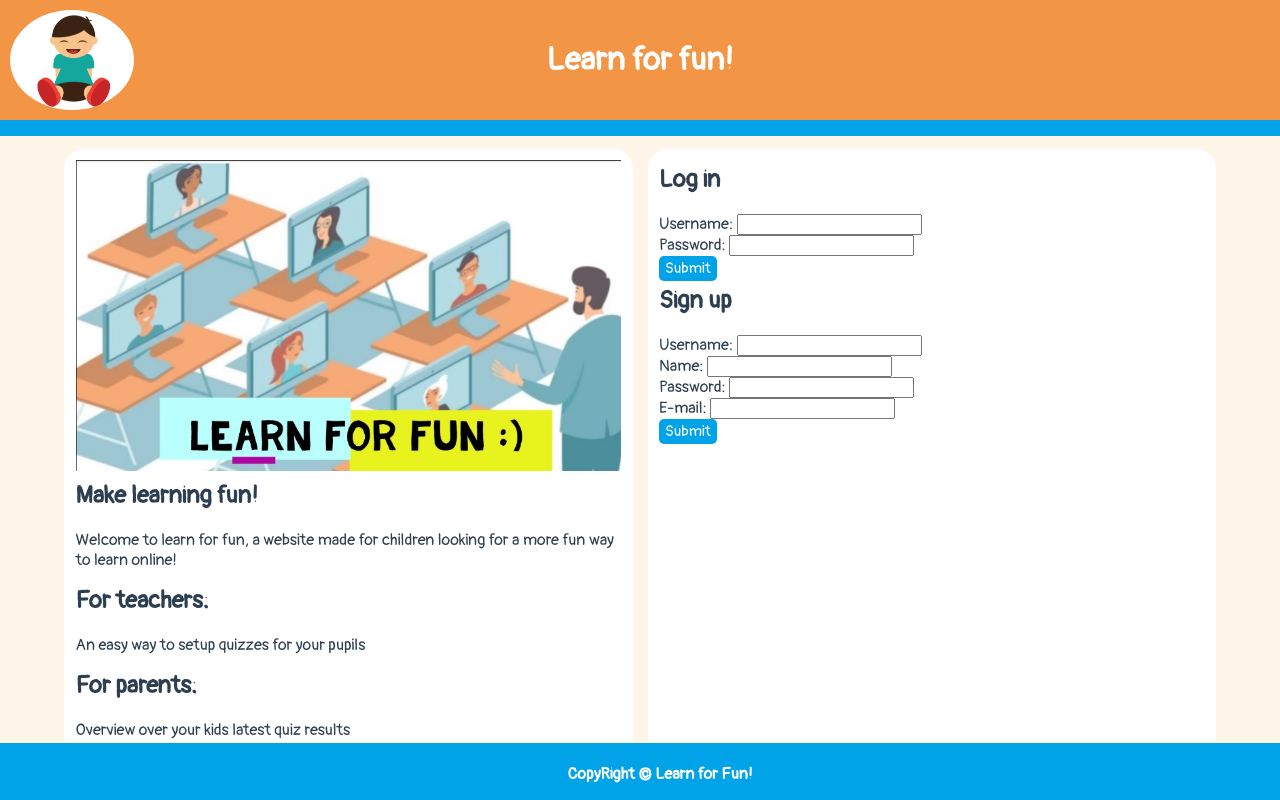
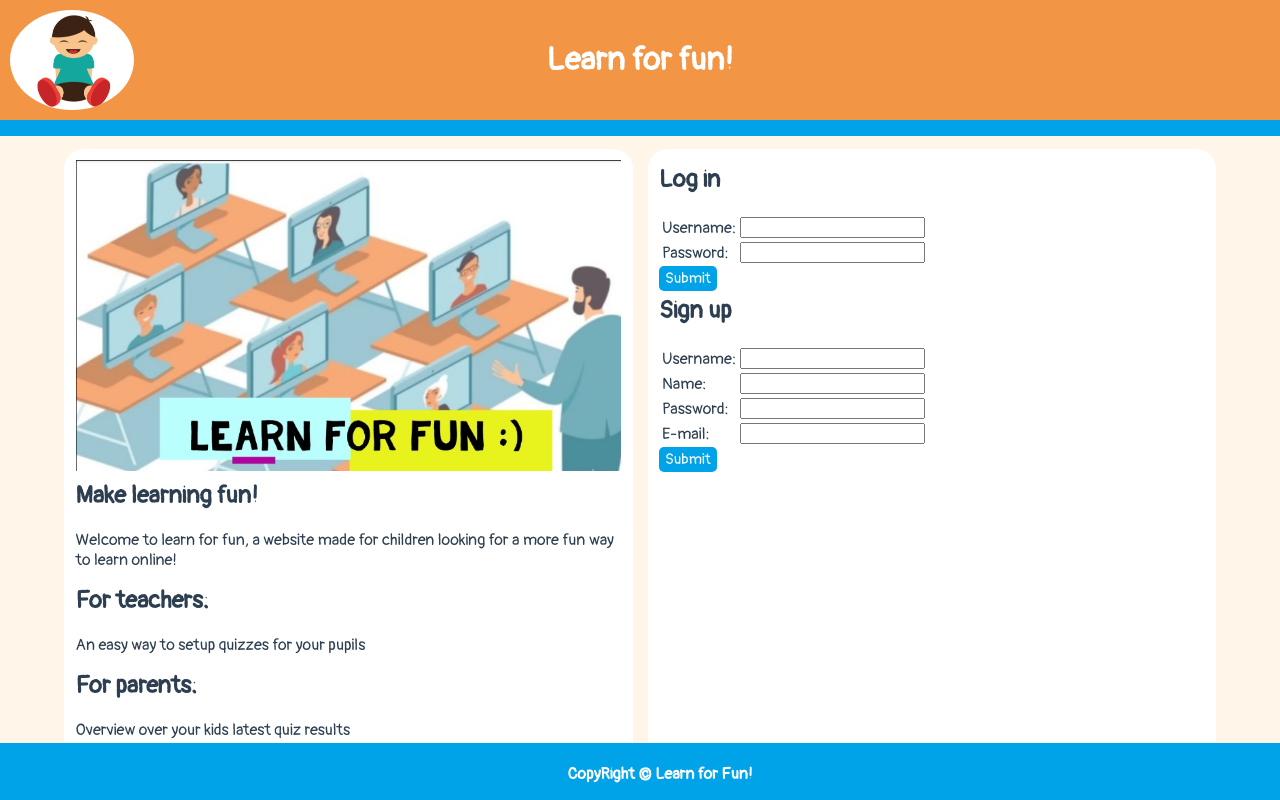
Before and after one commit to PiotrOstrow/Quiz, a Vue app in the folder frontend/: page /#/ in a window 1280 px wide. Built offline with nearby package versions, Linux system fonts and the light colour scheme.

Commit message:
Fixed some CSS and restructured forms on home.vue

```diff
--- a/frontend/src/App.vue
+++ b/frontend/src/App.vue
@@ -199,6 +199,20 @@ nav {
   text-decoration: underline;
 }
 
+button {
+  font: 400 15px Pangolin;
+  background-color: #00a2e8;
+  color: white;
+  padding: 3px 6px;
+  border-style: none;
+  border-radius: 5px;
+}
+
+button:hover {
+  cursor: pointer;
+  background-color: #014055;
+}
+
 .main {
   grid-area: main;
 }
--- a/frontend/src/views/Home.vue
+++ b/frontend/src/views/Home.vue
@@ -13,17 +13,39 @@
     <div class="forms-container" v-if="!loggedIn">
       <form id="log-in" v-on:submit="$emit('login', username, password)">
         <h2>Log in </h2>
-        <label>Username: </label> <input v-model="username" type="text" required="required"> <br>
-        <label>Password: </label> <input v-model="password" type="password" required="required"> <br>
+        <table>
+          <tr>
+            <td><label>Username: </label></td>
+            <td><input v-model="username" type="text" required="required"></td>
+          </tr>
+          <tr>
+            <td><label>Password: </label></td>
+            <td><input v-model="password" type="password" required="required"></td>
+          </tr>
+        </table>
         <button>Submit</button>
       </form>
 
       <form id="sign-up" >
         <h2>Sign up</h2>
-        <label>Username:</label> <input type="text"> <br>
-        <label>Name: </label> <input type="text"> <br>
-        <label>Password:</label> <input type="password"> <br>
-        <label>E-mail:</label> <input type="email"> <br>
+        <table>
+          <tr>
+            <td><label>Username:</label></td>
+            <td><input type="text"></td>
+          </tr>
+          <tr>
+            <td><label>Name: </label></td>
+            <td><input type="text"></td>
+          </tr>
+          <tr>
+            <td><label>Password:</label></td>
+            <td><input type="password"></td>
+          </tr>
+          <tr>
+            <td><label>E-mail:</label></td>
+            <td><input type="email"></td>
+          </tr>
+        </table>
         <button>Submit</button>
       </form>
     </div>
@@ -46,12 +68,12 @@ export default {
 }
 </script>
 
-
 <style scoped>
 
 h2 {
  margin-top: 5px;
 }
+
 .home {
   display: flex;
   justify-content: center;
@@ -78,19 +100,4 @@ img {
   border-radius: 20px;
   padding: 1%;
 }
-
-button {
-  font: 400 15px Pangolin;
-  background-color: #00a2e8;
-  color: white;
-  padding: 3px 6px;
-  border-style: none;
-  border-radius: 5px;
-}
-
-button:hover {
-  cursor: pointer;
-  background-color: #014055;
-
-}
 </style>
```
Also changed, not shown: frontend/src/router/index.js (line endings or trailing spaces).
